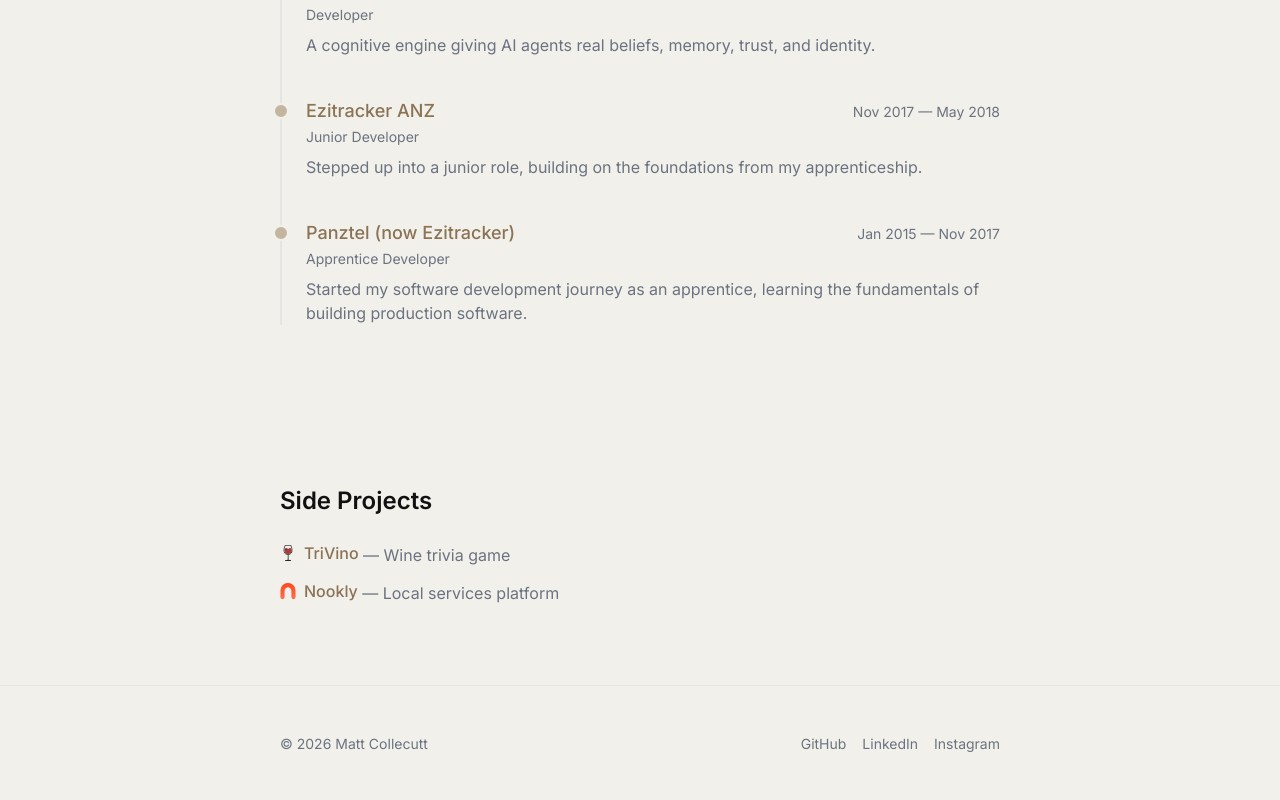
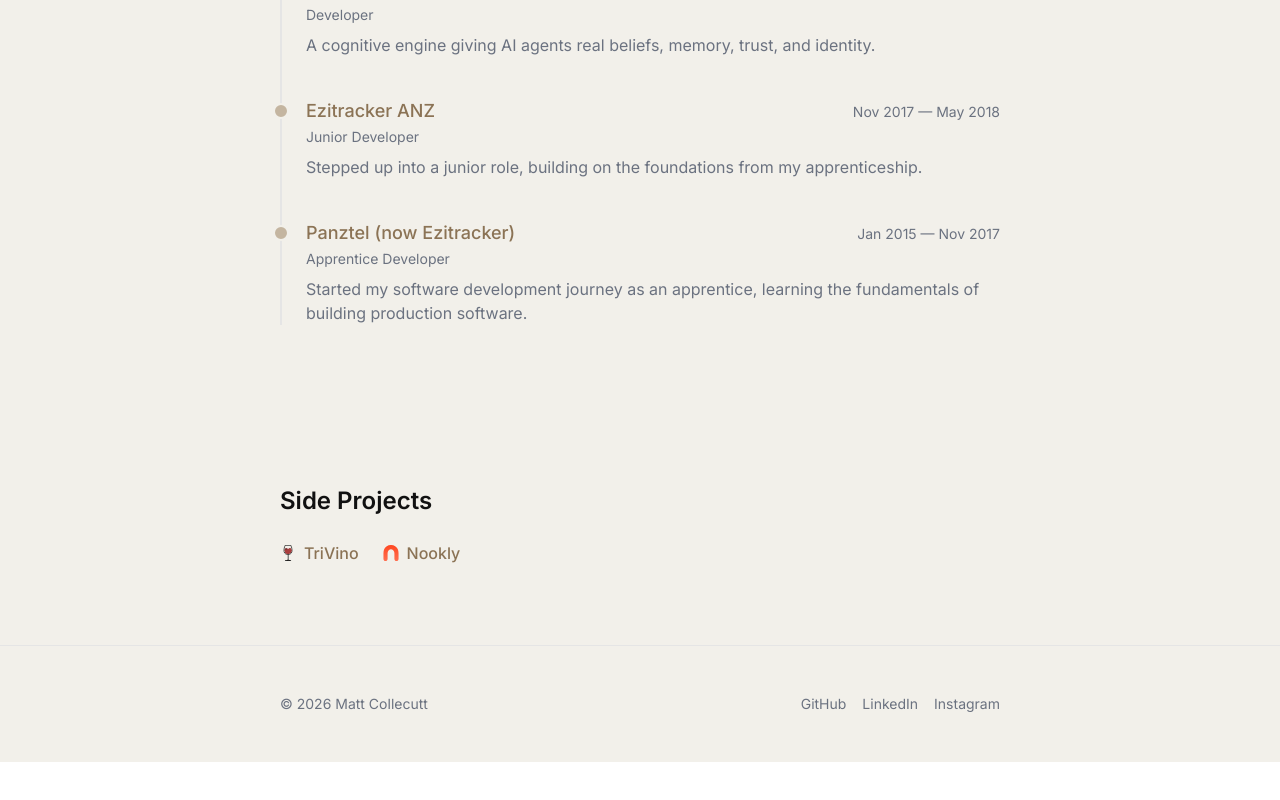
Before and after one commit to mattcollie/mattcollecutt.com, a SvelteKit app in the folder ui/portfolio/: page / in a window 1280 px wide. Shown: the part 780-1580 px from the top of the page. After the commit the page ends 1542 px from the top, so only its background shows below. Built offline with nearby package versions, Linux system fonts and the light colour scheme.

Commit message:
Update portfolio: adjust side project links layout for improved readability

```diff
--- a/ui/portfolio/src/routes/+page.svelte
+++ b/ui/portfolio/src/routes/+page.svelte
@@ -72,22 +72,16 @@
 <section class="py-16 md:py-20">
 	<div class="max-w-3xl mx-auto px-6">
 		<h2 class="text-2xl font-semibold text-black mb-6">Side Projects</h2>
-		<ul class="space-y-3 text-grey">
-			<li>
-				<a class="inline-flex items-center gap-2 hover:text-black transition-colors" href="https://trivino.xyz" target="_blank" rel="noopener noreferrer">
+		<div class="flex items-center gap-6">
+			<a class="inline-flex items-center gap-2 hover:text-black transition-colors text-grey" href="https://trivino.xyz" target="_blank" rel="noopener noreferrer">
 				<img src="/images/trivino.svg" alt="" class="w-4 h-4 shrink-0" />
 				<span class="hp-a font-medium">TriVino</span>
 			</a>
-				— Wine trivia game
-			</li>
-			<li>
-				<a class="inline-flex items-center gap-2 hover:text-black transition-colors" href="https://nookly.co.nz" target="_blank" rel="noopener noreferrer">
+			<a class="inline-flex items-center gap-2 hover:text-black transition-colors text-grey" href="https://nookly.co.nz" target="_blank" rel="noopener noreferrer">
 				<img src="/images/nookly.svg" alt="" class="w-4 h-4 shrink-0" />
 				<span class="hp-a font-medium">Nookly</span>
 			</a>
-				— Local services platform
-			</li>
-		</ul>
+		</div>
 	</div>
 </section>
 
```
Lines whose indentation alone changed are shown as unchanged.
